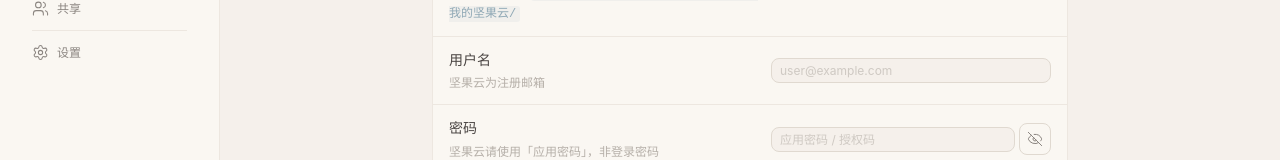
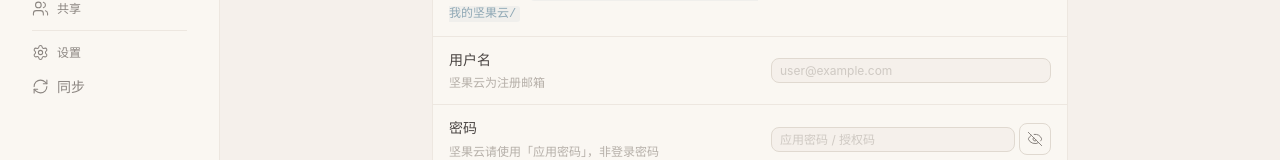
Before and after one commit to yemaozi31-cloud/Morandi-Schedule, a Vue app: page /#/ in a window 1280 px wide. Both pictures are taken after a click on the button "设置". Shown: the part 510-670 px from the top of the page. Built offline with nearby package versions, Linux system fonts and the light colour scheme.

Commit message:
@ feat: 桌面侧边栏 + 手机抽屉菜单增加同步按钮
桌面端：设置下面加"同步"按钮，点击执行 sync（先 pull 后 push）
手机端：更多抽屉底部加同步按钮
同步时图标旋转动画，完成后弹 success/error 提示
@

```diff
--- a/src/components/layout/MobileDrawer.vue
+++ b/src/components/layout/MobileDrawer.vue
@@ -25,6 +25,13 @@
                   <span class="drawer-item-label">{{ item.label }}</span>
                 </router-link>
               </div>
+              <!-- 同步按钮 -->
+              <div class="drawer-group" v-if="visible">
+                <button class="drawer-item sync-btn" :disabled="syncing" @click="handleSync">
+                  <Icon :name="'refresh'" :size="18" class="drawer-item-icon" :class="{ spinning: syncing }" />
+                  <span class="drawer-item-label">{{ syncing ? '同步中...' : '同步' }}</span>
+                </button>
+              </div>
             </nav>
           </div>
         </transition>
@@ -34,21 +41,42 @@
 </template>
 
 <script setup lang="ts">
-import { computed } from 'vue'
+import { computed, ref } from 'vue'
 import { NAV_ITEMS } from '@/utils/constants'
 import { useUiStore } from '@/stores/uiStore'
+import { useSettingsStore } from '@/stores/settingsStore'
+import { sync } from '@/services/webdavSync'
 import Icon from '@/components/common/Icon.vue'
 
 defineProps<{
   visible: boolean
 }>()
 
-defineEmits<{
+const emit = defineEmits<{
   (e: 'close'): void
 }>()
 
 const uiStore = useUiStore()
+const settingsStore = useSettingsStore()
 const activeNav = computed(() => uiStore.activeNav)
+const syncing = ref(false)
+
+async function handleSync() {
+  if (syncing.value) return
+  syncing.value = true
+  try {
+    const result = await sync(settingsStore.syncConfig)
+    if (result.ok) {
+      window.__message?.success('同步完成')
+    } else {
+      window.__message?.error(result.message)
+    }
+  } catch {
+    window.__message?.error('同步失败')
+  } finally {
+    syncing.value = false
+  }
+}
 
 const navGroups = computed(() => {
   const groups: { label: string; items: typeof NAV_ITEMS }[] = []
@@ -200,4 +228,28 @@
 .drawer-slide-leave-to {
   transform: translateX(100%);
 }
+
+/* 同步按钮 */
+.sync-btn {
+  width: 100%;
+  font-family: inherit;
+  font-size: inherit;
+  cursor: pointer;
+  background: none;
+  text-align: left;
+  border: none;
+}
+
+.sync-btn:disabled {
+  opacity: 0.6;
+  cursor: not-allowed;
+}
+
+.spinning {
+  animation: spin 1s linear infinite;
+}
+
+@keyframes spin {
+  to { transform: rotate(360deg); }
+}
 </style>
--- a/src/components/layout/Sidebar.vue
+++ b/src/components/layout/Sidebar.vue
@@ -56,6 +56,14 @@
           <span class="nav-label">{{ item.label }}</span>
         </router-link>
       </div>
+
+      <!-- 同步按钮 -->
+      <div class="nav-section">
+        <button class="nav-item sync-btn" :disabled="syncing" @click="handleSync">
+          <Icon :name="'refresh'" :size="17" :class="{ spinning: syncing }" />
+          <span class="nav-label">{{ syncing ? '同步中...' : '同步' }}</span>
+        </button>
+      </div>
     </nav>
 
     <div class="sidebar-footer">
@@ -67,9 +75,10 @@
 </template>
 
 <script setup lang="ts">
-import { computed } from 'vue'
+import { computed, ref } from 'vue'
 import { useUiStore } from '@/stores/uiStore'
 import { useSettingsStore } from '@/stores/settingsStore'
+import { sync } from '@/services/webdavSync'
 import { NAV_ITEMS } from '@/utils/constants'
 import Icon from '@/components/common/Icon.vue'
 
@@ -78,6 +87,8 @@
 
 const activeNav = computed(() => uiStore.activeNav)
 const isDark = computed(() => settingsStore.themeMode === 'dark')
+
+const syncing = ref(false)
 
 const primaryItems = computed(() => NAV_ITEMS.filter(i => i.section === 'primary'))
 const secondaryItems = computed(() => NAV_ITEMS.filter(i => i.section === 'secondary'))
@@ -93,6 +104,23 @@
 
 function openNewTask() {
   uiStore.openNewTaskForm()
+}
+
+async function handleSync() {
+  if (syncing.value) return
+  syncing.value = true
+  try {
+    const result = await sync(settingsStore.syncConfig)
+    if (result.ok) {
+      window.__message?.success('同步完成')
+    } else {
+      window.__message?.error(result.message)
+    }
+  } catch {
+    window.__message?.error('同步失败')
+  } finally {
+    syncing.value = false
+  }
 }
 </script>
 
@@ -216,4 +244,28 @@
   color: var(--color-text);
   background: var(--color-surface-hover);
 }
+
+/* 同步按钮 */
+.sync-btn {
+  width: 100%;
+  font-family: inherit;
+  font-size: inherit;
+  cursor: pointer;
+  background: none;
+  text-align: left;
+}
+
+.sync-btn:disabled {
+  opacity: 0.6;
+  cursor: not-allowed;
+}
+
+/* 旋转动画 */
+.spinning {
+  animation: spin 1s linear infinite;
+}
+
+@keyframes spin {
+  to { transform: rotate(360deg); }
+}
 </style>
```
